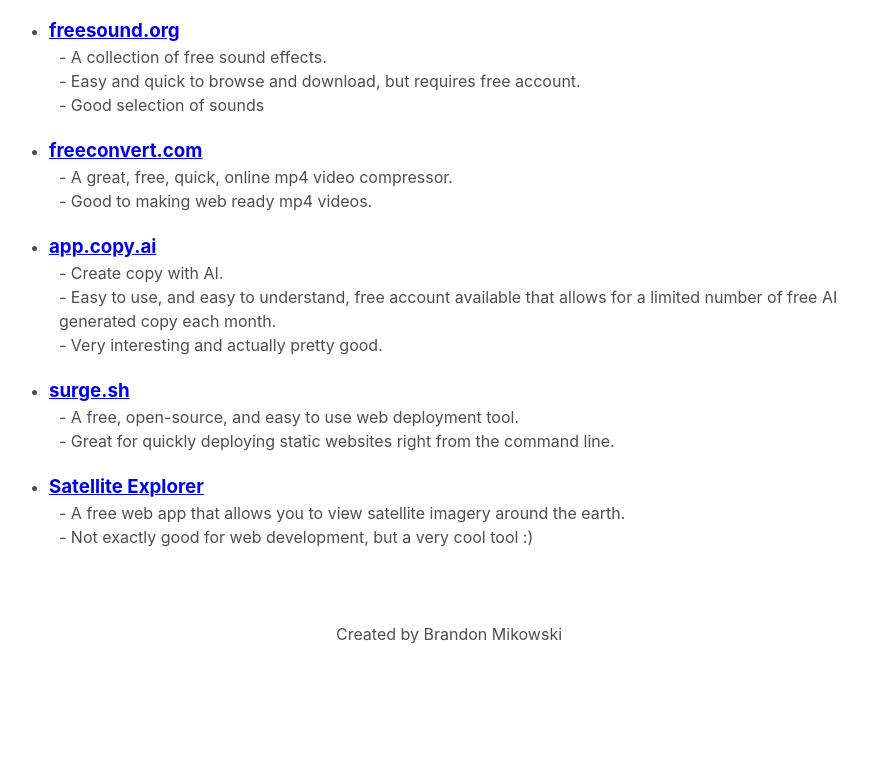
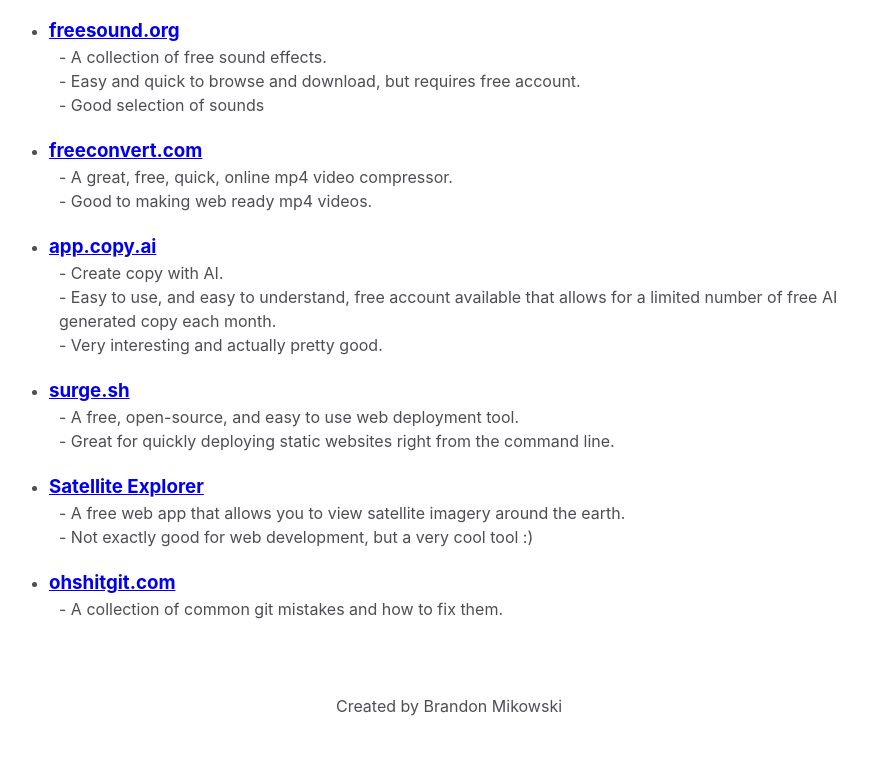
Before and after one commit to MikoFrosty/frosty-webdev, a website: page index.html in a window 1280 px wide. Shown: the part 3284-4058 px from the top of the page, without its empty margins (351-1222 px from the left). Before the commit the page ends 4003 px from the top, so only its background shows below. Drawn offline with Linux system fonts and the light colour scheme.

Commit message:
Add entry for ohshitgit.com

```diff
--- a/index.html
+++ b/index.html
@@ -448,6 +448,16 @@
               - Not exactly good for web development, but a very cool tool :)
             </p>
           </li>
+          <li>
+            <h3>
+              <a href="https://ohshitgit.com/" target="_blank"
+                >ohshitgit.com</a
+              >
+            </h3>
+            <p>
+              - A collection of common git mistakes and how to fix them.<br />
+            </p>
+          </li>
         </ul>
       </section>
 
```
